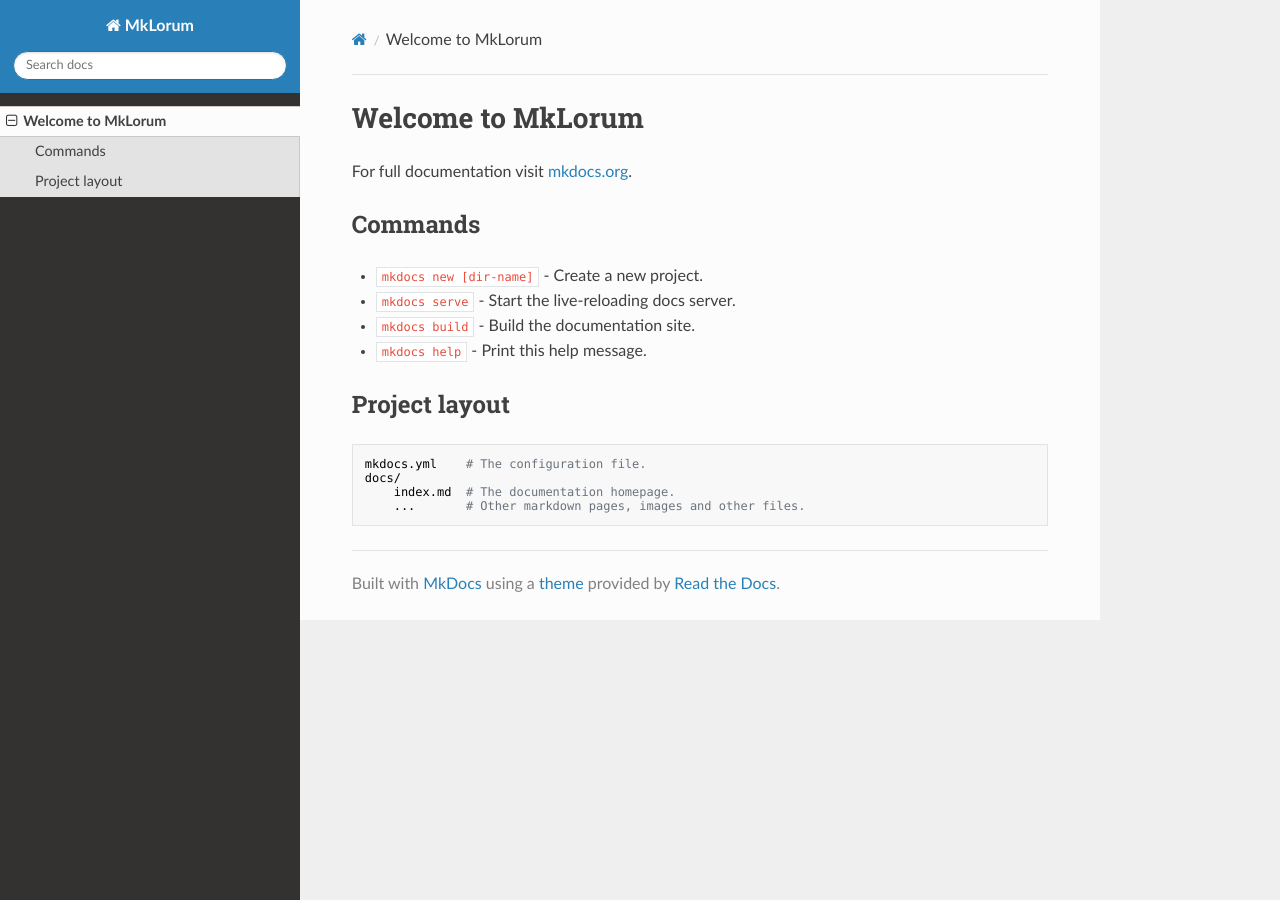
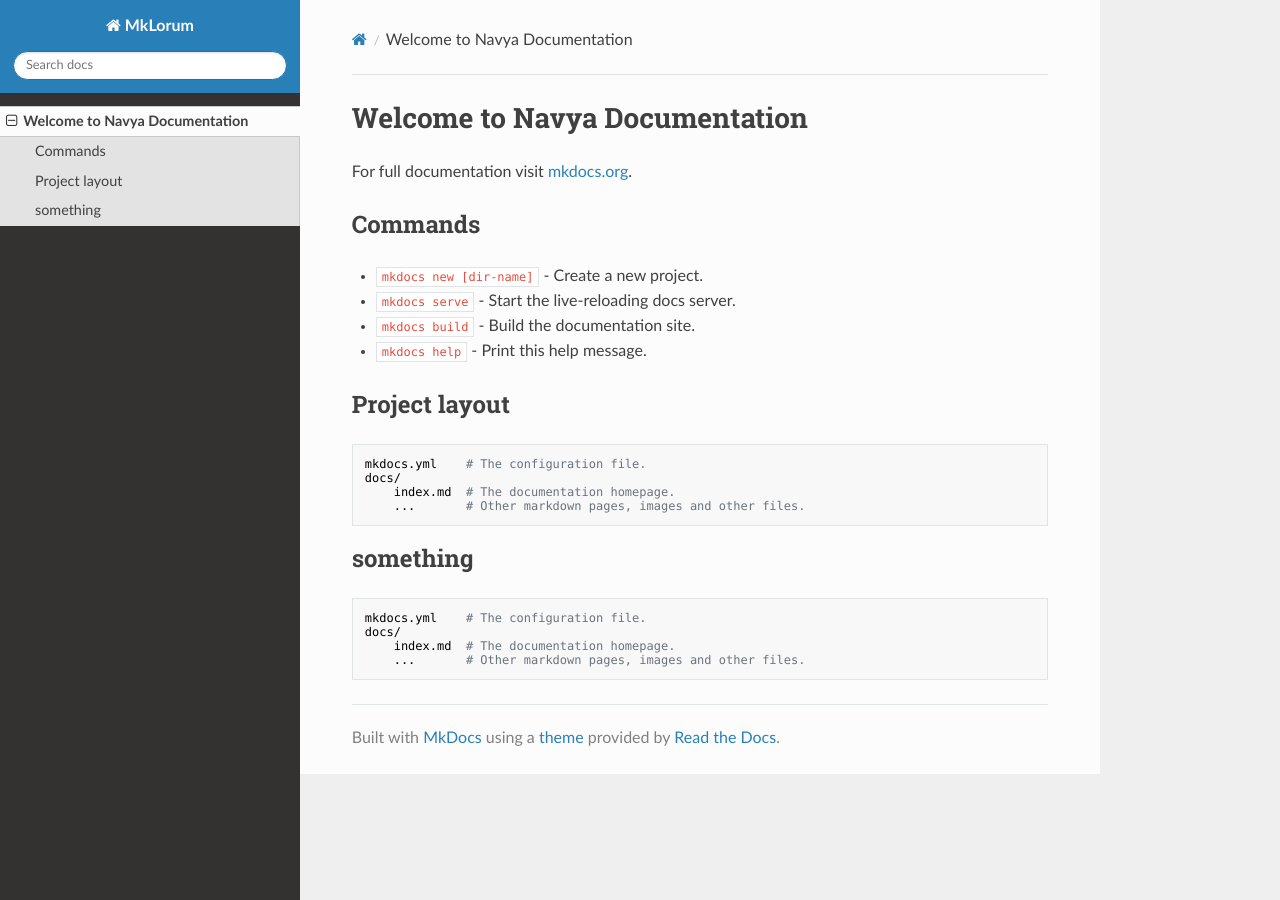
Before and after one commit to cecilelng/project, an MkDocs documentation site: the page built from docs/index.md, in a window 1280 px wide. Built offline with MkDocs 1.6.1, drawn with Linux system fonts in a browser that asks for light colours; nearby versions of some CDN libraries; old or Windows-style settings are respelled for this version of MkDocs.

Commit message:
Update index.md

```diff
--- a/docs/index.md
+++ b/docs/index.md
@@ -1,4 +1,4 @@
-# Welcome to MkLorum
+# Welcome to Navya Documentation
 
 For full documentation visit [mkdocs.org](http://mkdocs.org).
 
@@ -15,3 +15,10 @@
     docs/
         index.md  # The documentation homepage.
         ...       # Other markdown pages, images and other files.
+
+## something
+
+    mkdocs.yml    # The configuration file.
+    docs/
+        index.md  # The documentation homepage.
+        ...       # Other markdown pages, images and other files.
```
